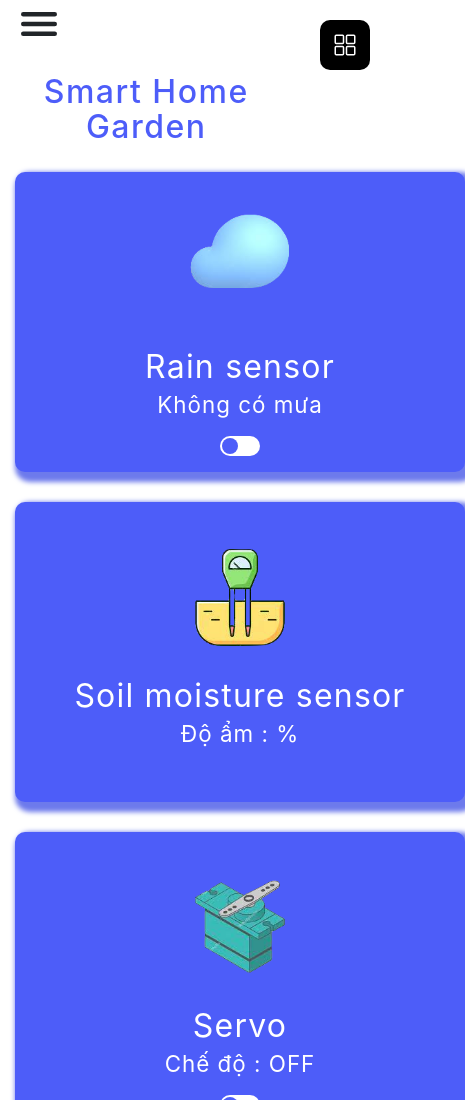
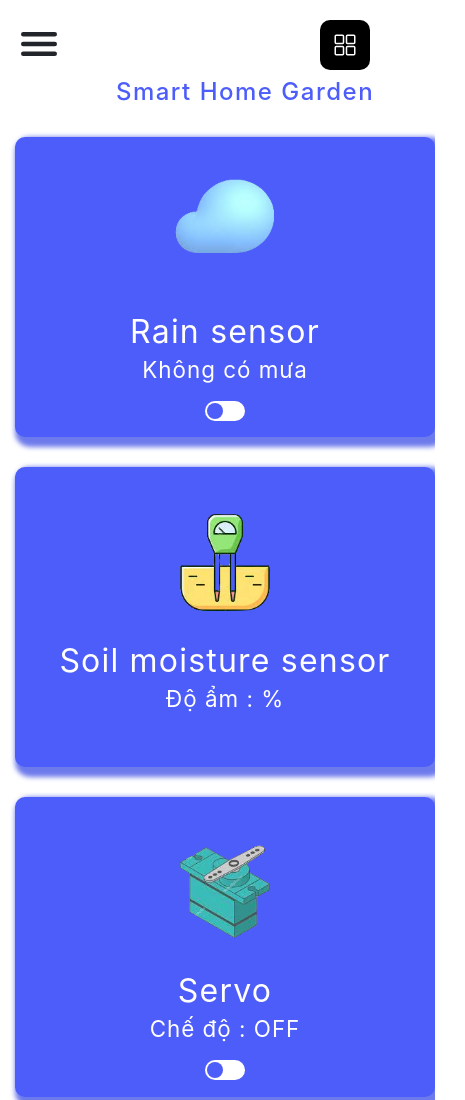
Before and after one commit to Duy-Khang0607/Home-Garden, a plain HTML site: page index.html in a window 390 px wide. Shown: the top 1100 px of the page, 465 px wide, since content can reach past the window. Drawn offline with nearby package versions, Linux system fonts and the light colour scheme; no server answers.

Commit message:
respossive2

```diff
--- a/css/main.css
+++ b/css/main.css
@@ -196,7 +196,7 @@ input[type="checkbox"]:checked ~ .check:after {
   position: relative;
   background-color: #4d5df9;
   border-radius: 10px;
-  width: 450px;
+  width: 420px;
   height: 300px;
   padding: 20px;
   color: #fff;
@@ -282,8 +282,9 @@ input[type="checkbox"]:checked ~ .check:after {
 /* ------------------- Responsive --------------------  */
 @media screen and (max-width: 576px) {
   .garden__tittle {
-    font-size: 2rem;
+    font-size: 1.5rem;
     line-height: 35px;
+    transform: translateX(50px);
   }
   .sidebar {
     opacity: 0;
@@ -291,8 +292,8 @@ input[type="checkbox"]:checked ~ .check:after {
   #menuSidebar {
     font-size: 3rem;
     opacity: 1;
+    transform: translateY(20px);
   }
-  /* .garden__content {
-    max-width: 100%;
-  } */
+  #menuSidebar:focus {
+  }
 }
--- a/index.html
+++ b/index.html
@@ -86,7 +86,7 @@
             </ul>
           </div>
         </div>
-        <div class="col-9 col-sm-12 col-md-12 col-lg-9 garden">
+        <div class="col-12 col-sm-12 col-md-12 col-lg-9 garden">
           <h2 class="garden__tittle">Smart Home Garden</h2>
           <div class="row text-center garden__content">
             <div class="col-12 col-sm-12 col-md-6 col-lg-4">
```
